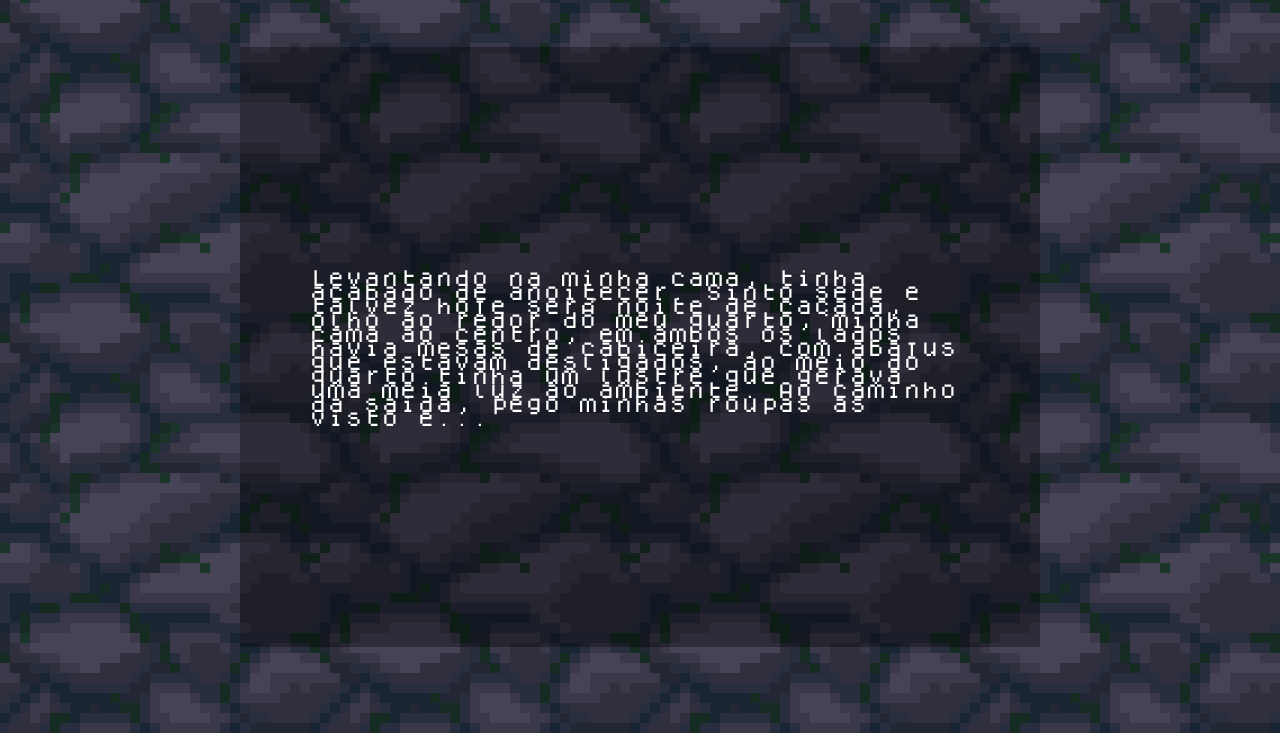
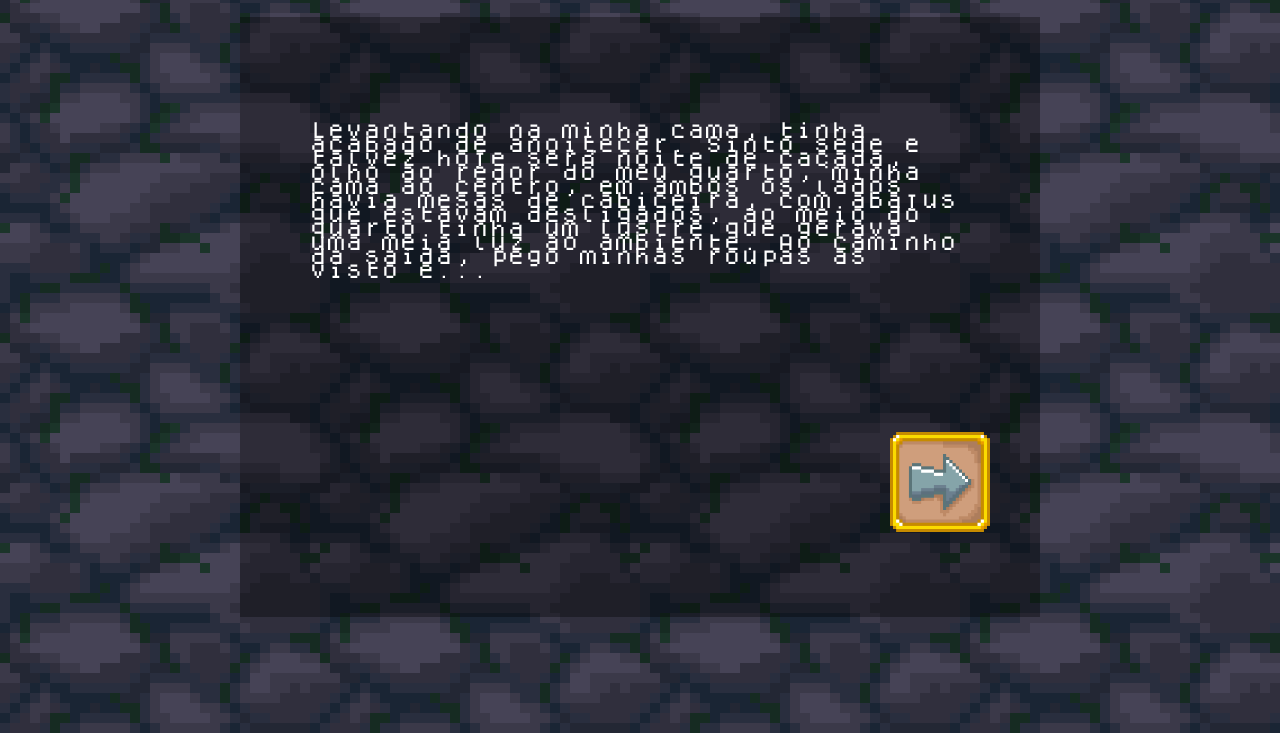
Before and after one commit to sucoDeGoiaba/jogoResiliaMOD1, a plain HTML site: page codigo/storylineVampiro/intro.html in a window 1280 px wide. Shown: the part 67-800 px from the top of the page. Drawn offline with Linux system fonts and the light colour scheme.

Commit message:
updateStorylineVamp

```diff
--- a/codigo/storylineVampiro/intro.html
+++ b/codigo/storylineVampiro/intro.html
@@ -13,9 +13,14 @@
             <a href="#">Source Code</a>
         </header>
         <main>
-            <div class="displayGame">
-                <div class="containerTextos">
-                    <p>Levantando na minha cama, tinha acabado de anoitecer. Sinto sede e talvez hoje será noite de caçada, olho ao redor do meu quarto, minha cama ao centro, em ambos os lados havia mesas de cabiceira, com abajus que estavam desligados, ao meio do quarto tinha um lustre que gerava uma meia luz ao ambiente. Ao caminho da saida, pego minhas roupas as visto e...</p>
+            <div class="backgroundInfeite">
+                <div class="displayGame">
+                    <span class="containerTextos">
+                        <p>Levantando na minha cama, tinha acabado de anoitecer. Sinto sede e talvez hoje será noite de caçada, olho ao redor do meu quarto, minha cama ao centro, em ambos os lados havia mesas de cabiceira, com abajus que estavam desligados, ao meio do quarto tinha um lustre que gerava uma meia luz ao ambiente. Ao caminho da saida, pego minhas roupas as visto e...</p>
+                    </span>
+                    <div class="containerBotao">
+                        <img src="../../assets/objetos/base/botao.png" alt="Pixelart botão">
+                    </span>
                 </div>
             </div>
         </main>
--- a/codigo/style.css
+++ b/codigo/style.css
@@ -39,8 +39,6 @@ main {
     width: 800px;
     height: 600px;
     margin: 50px;
-    /* background-color: aqua; */
-    /* background-image: url("../assets/texturas/brickBackground.png"); */
     display: flex;
     flex-direction: column;
     justify-content: space-evenly;
@@ -48,12 +46,26 @@ main {
     border-radius: 10px;
 }
 
-.containerTextos {
+/* .containerTextos {
     width: inherit;
     height: inherit;
     display: flex;
     justify-content: center;
     align-items: center;
+    background-color: rgba(0, 0, 0, 35%);
+} */
+
+.displayGame {
+    margin: 0px;
+}
+
+.backgroundInfeite {
+    width: inherit;
+    height: inherit;
+    margin: 20px;
+    /* display: flex;
+    justify-content: center;
+    align-items: center; */
     background-color: rgba(0, 0, 0, 35%);
 }
 
@@ -62,6 +74,17 @@ main {
     color: #ffffff;
     font-family: Dogica;
     font-size: 18px;
+}
+
+.containerBotao {
+    display: flex;
+    width: inherit;
+    flex-direction: row-reverse;
+}
+
+.containerBotao > img {
+    width: 100px;
+    margin: 50px;
 }
 
 .containerBanner {
```
Also changed, not shown: assets/objetos/base/botao.png (added), 1 other file.
